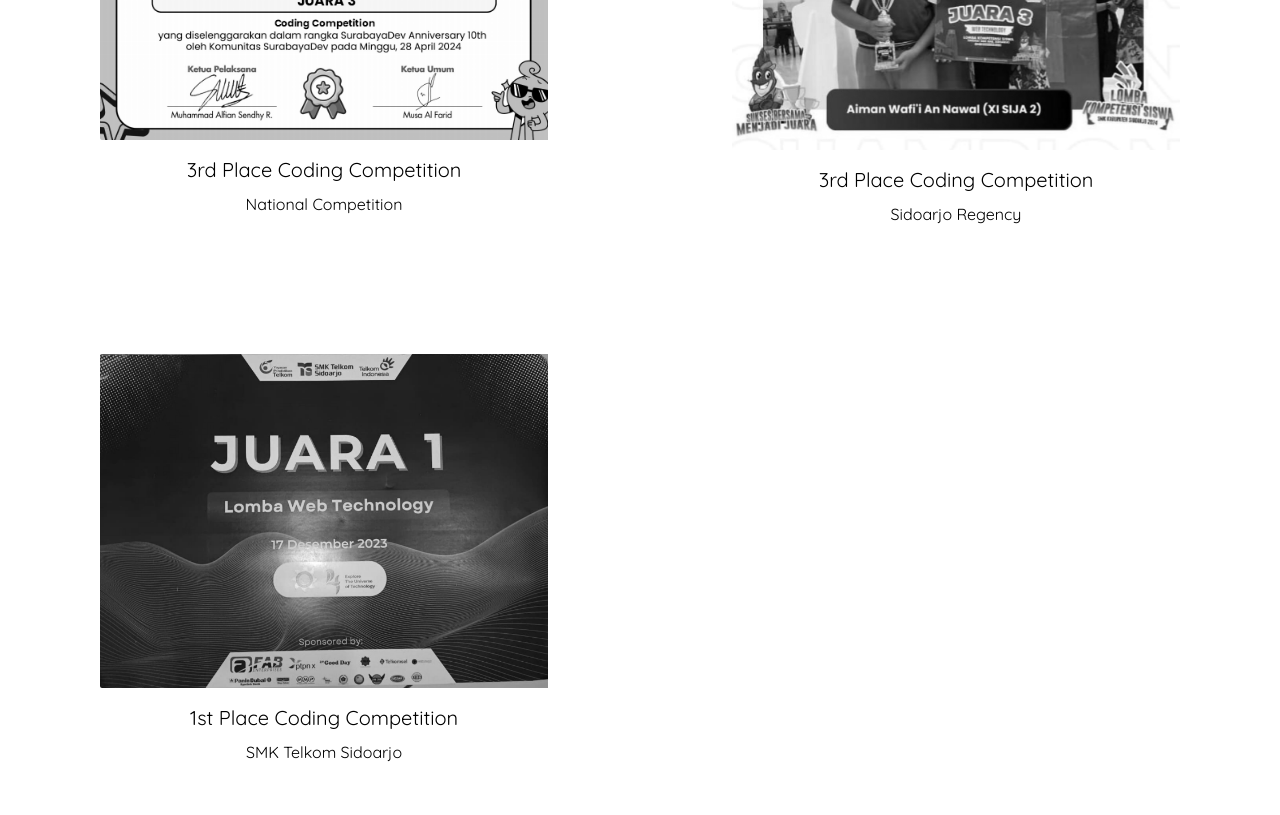
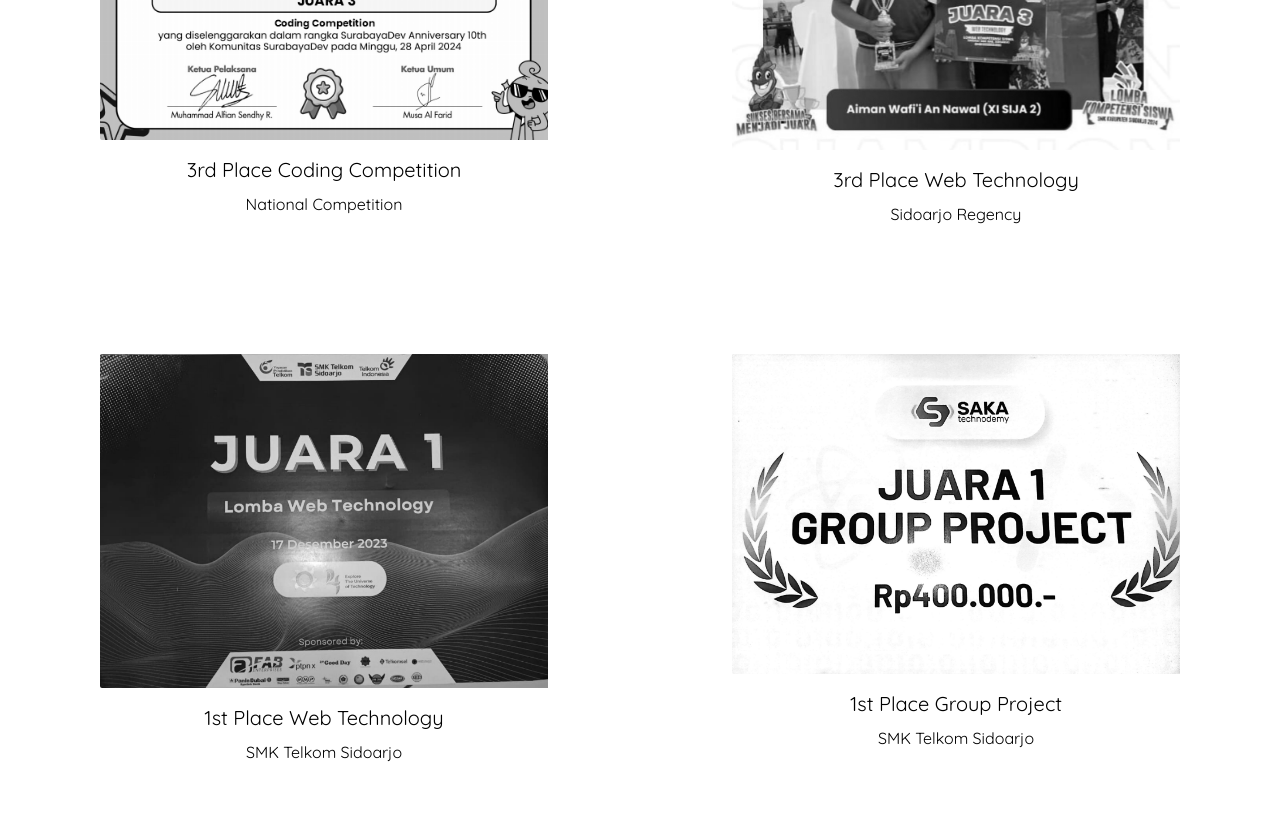
Before and after one commit to Aimannawal/Aimannawal.github.io, a website: page index.html in a window 1280 px wide. Shown: the part 2345-3160 px from the top of the page. Drawn offline with nearby package versions, Linux system fonts and the light colour scheme.

Commit message:
fix awards section

```diff
--- a/index.html
+++ b/index.html
@@ -105,12 +105,17 @@
                 </div>
                 <div class="flex flex-col items-center transform hover:scale-105 grayscale hover:grayscale-0 transition-all ease-in-out duration-300 py-12">
                     <img src="assets/lks.png" alt="lomba" class="w-[28rem] h-42 object-cover rounded-s-sm mb-4">
-                    <h3 class="text-xl mb-2">3rd Place Coding Competition</h3>
+                    <h3 class="text-xl mb-2">3rd Place Web Technology</h3>
                     <p class="text-center">Sidoarjo Regency</p>
                 </div>
                 <div class="flex flex-col items-center transform hover:scale-105 grayscale hover:grayscale-0 transition-all ease-in-out duration-300 py-12">
                     <img src="assets/techfest.png" alt="lomba" class="w-[28rem] h-42 object-cover rounded-s-sm mb-4">
-                    <h3 class="text-xl mb-2">1st Place Coding Competition</h3>
+                    <h3 class="text-xl mb-2">1st Place Web Technology</h3>
+                    <p class="text-center">SMK Telkom Sidoarjo</p>
+                </div>
+                <div class="flex flex-col items-center transform hover:scale-105 grayscale hover:grayscale-0 transition-all ease-in-out duration-300 py-12">
+                    <img src="assets/saka.png" alt="lomba" class="w-[28rem] h-42 object-cover rounded-s-sm mb-4">
+                    <h3 class="text-xl mb-2">1st Place Group Project</h3>
                     <p class="text-center">SMK Telkom Sidoarjo</p>
                 </div>
             </div>
```
Also changed, not shown: assets/saka.png (added).
